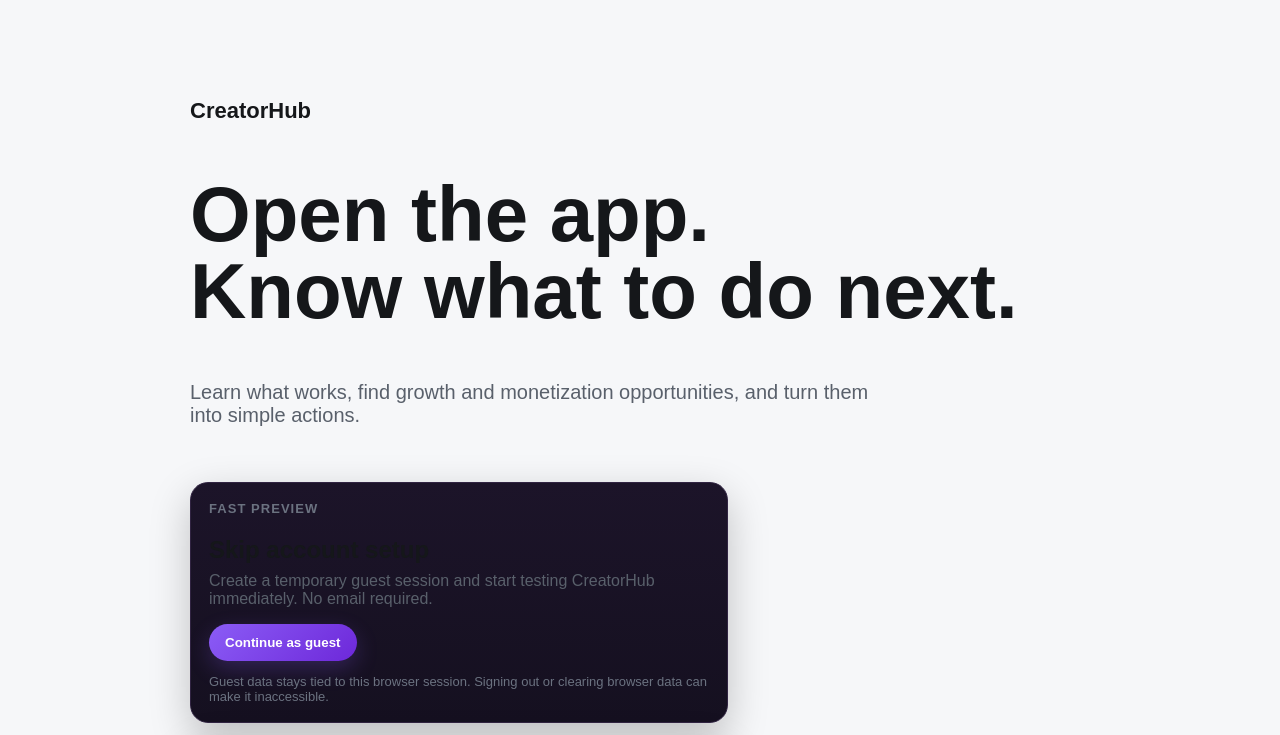
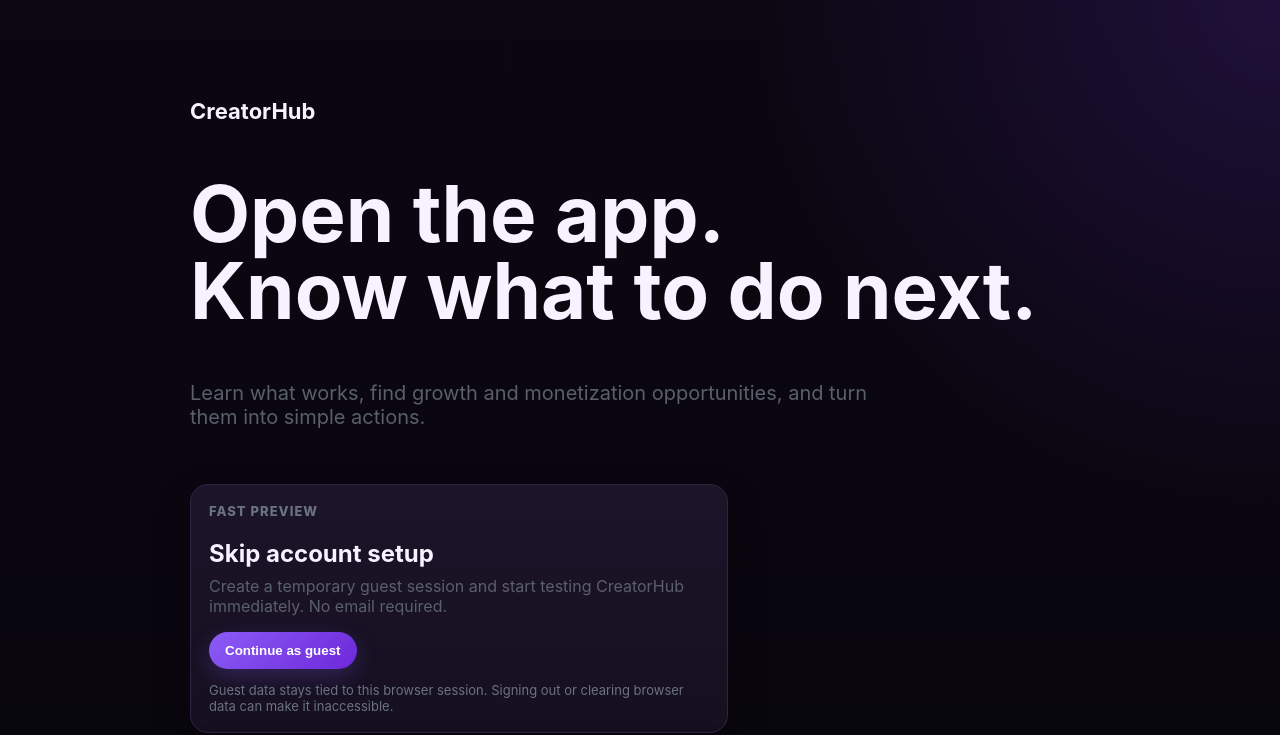
Before and after one commit to zanibethel/CreatorHub, a Next.js app: page / in a window 1280 px wide. Shown: the top 735 px of the page. Built offline with nearby package versions, Linux system fonts and the light colour scheme; no server answers.

Commit message:
Set CreatorHub dark purple app shell

```diff
--- a/src/app/layout.tsx
+++ b/src/app/layout.tsx
@@ -8,7 +8,15 @@ export const metadata: Metadata = {
 export default function RootLayout({ children }: Readonly<{ children: React.ReactNode }>) {
   return (
     <html lang="en">
-      <body style={{ margin: 0, fontFamily: "Arial, sans-serif", background: "#f6f7f9", color: "#15171a" }}>
+      <body
+        style={{
+          margin: 0,
+          minHeight: "100vh",
+          fontFamily: "Inter, ui-sans-serif, system-ui, -apple-system, BlinkMacSystemFont, 'Segoe UI', sans-serif",
+          background: "radial-gradient(circle at top right, rgba(124,58,237,.18), transparent 32%), linear-gradient(180deg, #0b0712 0%, #08060d 100%)",
+          color: "#f7f2ff"
+        }}
+      >
         {children}
       </body>
     </html>
```
